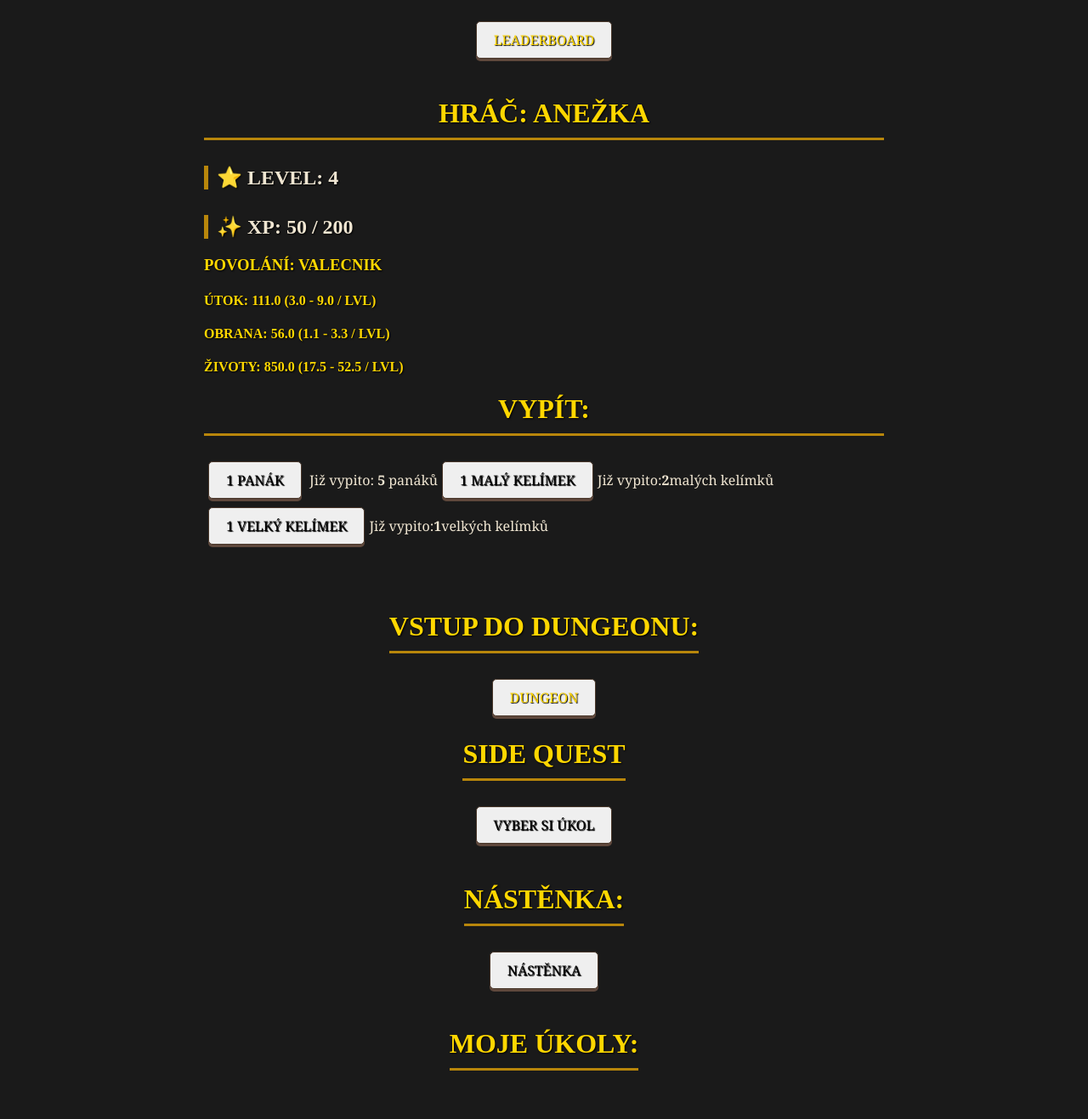
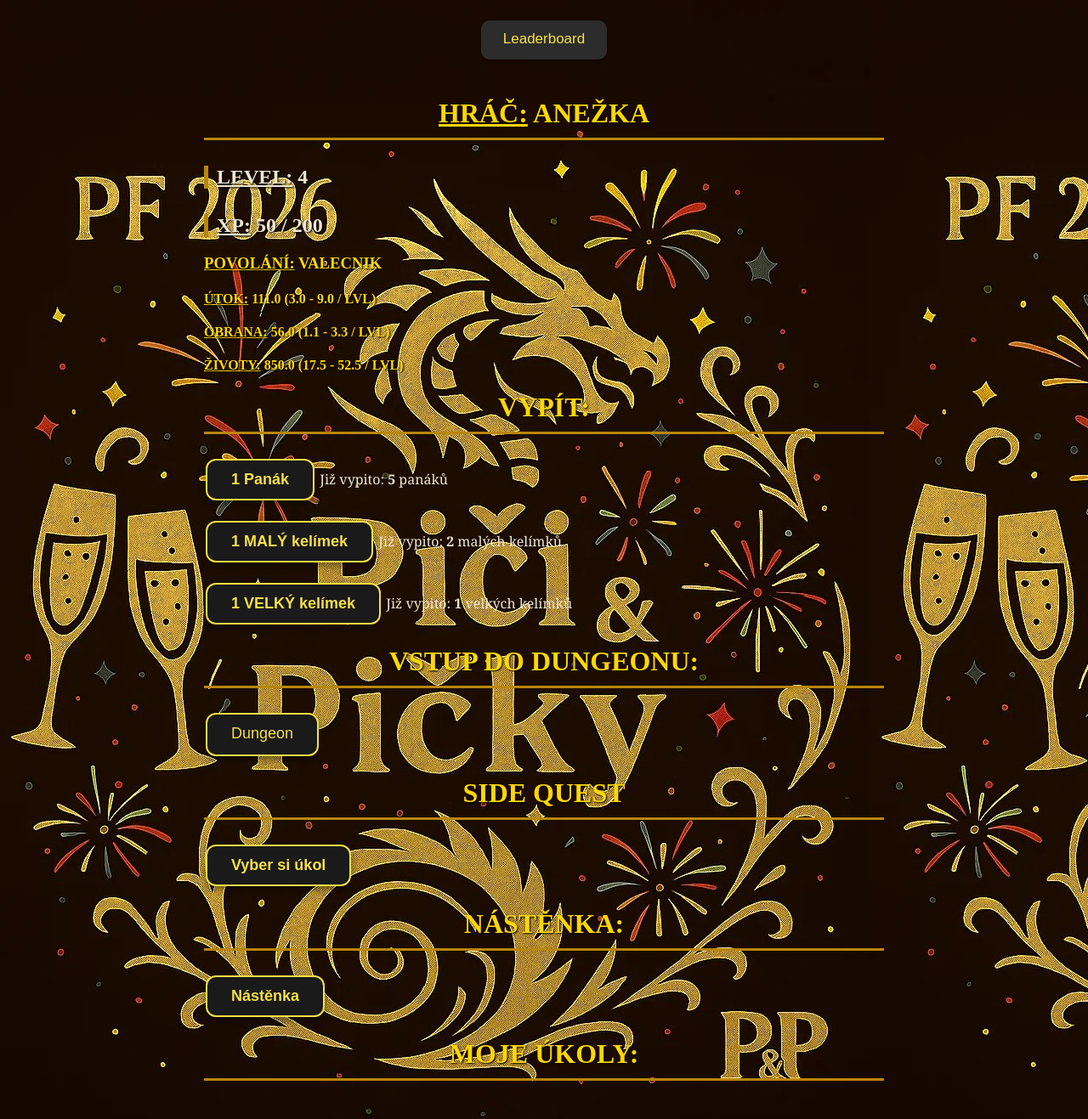
Before and after one commit to Tomas-Gallischek/PnP-Drinking-game, a Django app: page /player_info/247/ in a window 1280 px wide. Shown: the whole page at 85% size. Before the commit the page ends 1260 px from the top, so only its background shows below. Run offline with Django 5.2, Linux system fonts and the light colour scheme; data comes from the database, SQL or seed files in the repository; both versions use the stored data as it was after the commit; data that the repository does not hold is empty.

Commit message:
zkouška pozadi css

```diff
--- a/game/templates/game/player_info.html
+++ b/game/templates/game/player_info.html
@@ -1,59 +1,64 @@
 {% extends "base.html" %}
 {% load static %}
 
+{% block styly %}
+    <link rel="stylesheet" href="{% static 'game/player_info.css' %}">
+{% endblock styly %}
+
 {% block content %}
 <div class="container">
-        <h1>Hráč: <b>{{ one_player.name }}</b></h1>
+        <h1><u>Hráč:</u> <b>{{ one_player.name }}</b></h1>
 
-        <h2>Level: <b>{{ one_player.lvl }}</b></h2>
+        <h2><u>Level:</u> <b>{{ one_player.lvl }}</b></h2>
 
-        <h2>XP: <b>{{ one_player.xp }} / {{ one_player.xp_need }}</b></h2>
+        <h2><u>XP:</u> <b>{{ one_player.xp }} / {{ one_player.xp_need }}</b></h2>
 
-        <h3>Povolání: <b>{{ one_player.povolani }}</b></h3>
+        <h3><u>Povolání:</u> <b>{{ one_player.povolani }}</b></h3>
 
-        <h4>Útok: <b>{{ one_player.dmg_now }}</b> ({{ dmg_koef_min }} - {{ dmg_koef_max }} / lvl) </h4>
-        <h4>Obrana: <b>{{ one_player.armor_now }}</b> ({{ armor_koef_min }} - {{ armor_koef_max }} / lvl) </h4>
-        <h4>Životy: <b>{{ one_player.hp_now }}</b> ({{ hp_koef_min }} - {{ hp_koef_max }} / lvl) </h4>
+        <h4><u>Útok:</u> <b>{{ one_player.dmg_now }}</b> ({{ dmg_koef_min }} - {{ dmg_koef_max }} / lvl) </h4>
+        <h4><u>Obrana:</u> <b>{{ one_player.armor_now }}</b> ({{ armor_koef_min }} - {{ armor_koef_max }} / lvl) </h4>
+        <h4><u>Životy:</u> <b>{{ one_player.hp_now }}</b> ({{ hp_koef_min }} - {{ hp_koef_max }} / lvl) </h4>
 
 
     <h1>Vypít:</h1>
-    <form action="{% url 'drink' one_player.id %}" method="post">
-        {% csrf_token %}
-        <div class="main-action-section">
-        <button type="hidden" name="drink_type" value="panak">1 Panák</button>
+
+        <form action="{% url 'drink' one_player.id %}" method="post">
+            {% csrf_token %}
+
+
+        <button type="submit" name="drink_type" value="panak" class="button">1 Panák</button>
         Již vypito: <b>{{ one_player.panak }}</b> panáků
-        </div>
+
         <p></p>
 
 
-        <button type="hidden" name="drink_type" value="maly_kelimek">1 MALÝ kelímek</button>
+        <button type="submit" name="drink_type" value="maly_kelimek" class="button">1 MALÝ kelímek</button>
         Již vypito: <b>{{ one_player.maly_kelimek }}</b> malých kelímků
 
         <p></p>
 
-
-        <button type="hidden" name="drink_type" value="velky_kelimek">1 VELKÝ kelímek</button>
+        <button type="submit" name="drink_type" value="velky_kelimek" class="button">1 VELKÝ kelímek</button>
         Již vypito: <b>{{ one_player.velky_kelimek }}</b> velkých kelímků
-        </div>
 
         <p></p>
+
     </form>
 
     <h1>Vstup do dungeonu:</h1>
-    <button><a href="{% url 'dungeon' %}">Dungeon</a></button>
+    <button class="button"><a href="{% url 'dungeon' %}">Dungeon</a></button>
 
     <h1>Side quest</h1>
     <form action="{% url "sidequest" %}" method="post">
         {% csrf_token %}
-        <button type="submit">Vyber si úkol</button>
+        <button type="submit" class="button">Vyber si úkol</button>
         <input type="hidden", name="player_id" value="{{ one_player.id }}">
     </form>
 
     <h1>Nástěnka:</h1>
     <form action="{% url "nastenka" %}" method="post">
         {% csrf_token %}
-        <button type="submit">Nástěnka</button>
-        <input type="hidden", name="player_id" value="{{ one_player.id }}">
+        <button type="submit" class="button">Nástěnka</button>
+        <input type="hidden" name="player_id" value="{{ one_player.id }}">
     </form>
 
     <h1>Moje úkoly:</h1>
@@ -69,7 +74,7 @@
                 {% csrf_token %}
                 <input type="hidden" name="player_id" value="{{ one_player.id }}">
                 <input type="hidden" name="quest_id" value="{{ quest.id }}">
-                <button type="submit"
+                <button type="submit" class="button"
                         onclick="return confirm('Pro vzdání úkolu VYPÍJ PANÁKA :)');">
                     Vzdát úkol
                 </button>
--- a/pnp_game/urls.py
+++ b/pnp_game/urls.py
@@ -1,5 +1,7 @@
 from django.contrib import admin
 from django.urls import path, include
+from . import settings
+from django.conf.urls.static import static
 
 
 urlpatterns = [
@@ -9,3 +11,6 @@ urlpatterns = [
     path('fightapp/', include('fightapp.urls')),
 
 ]
+
+if settings.DEBUG:
+    urlpatterns += static(settings.MEDIA_URL, document_root=settings.MEDIA_ROOT)
--- a/static/app.css
+++ b/static/app.css
@@ -1,5 +1,6 @@
 body {
     background-color: #1a1a1a; /* Tmavě hnědé až černé pozadí */
+    background-image: url('media/pnp_logo.jpg');
     color: #f0e6d2; /* Světlá, starožitná barva textu */
     font-family: 'Georgia', serif; /* Fantasy / středověký font */
     margin: 0;
@@ -48,204 +49,127 @@ hr {
     box-shadow: 0 2px 2px -1px rgba(0, 0, 0, 0.5);
 }
 
-/* Informační panely pro STATY a KOEFICIENTY */
-.info-panel {
-    background-color: #2c211a; /* Tmavší, hnědý podklad */
-    border: 1px solid #4a382b;
-    border-radius: 5px;
-    padding: 15px;
-    margin-bottom: 15px;
-    box-shadow: 0 4px 6px rgba(0, 0, 0, 0.5);
+
+
+.button {
+    /* Základní vzhled */
+    background-color: #1a1a1a;
+    color: #f7e044; /* Mírně světlejší, jasnější žlutá */
+    border: 2px solid #f7e044; /* Jemný rámeček v barvě textu */
+    padding: 12px 28px; /* Větší odsazení */
+    font-size: 18px; /* Větší písmo */
+    font-weight: bold; /* Tučný text */
+    text-align: center;
+    text-decoration: none;
+    display: inline-block;
+    margin: 4px 2px;
+    cursor: pointer;
+    border-radius: 12px;
+
+    /* Vizuální vylepšení */
+    transition: all 0.3s ease; /* Plynulé přechody pro najetí a aktivní stav */
+    box-shadow: 0 4px 8px 0 rgba(0, 0, 0, 0.4); /* Jemný stín pro hloubku */
 }
 
-/* Styling pro jednotlivé řádky se staty (optional, pro lepší zarovnání) */
-.stat-line {
-    display: flex;
-    justify-content: space-between;
-    margin-bottom: 5px;
-    padding-bottom: 3px;
-    border-bottom: 1px dashed #3a2e24;
+/* Interaktivita: Stav při najetí myší (HOVER) */
+.button:hover {
+    background-color: #2c2c2c; /* Mírně světlejší pozadí při najetí */
+    color: #ffffff; /* Bílý text při najetí pro dramatický kontrast */
+    border-color: #ffffff;
+    box-shadow: 0 6px 12px 0 rgba(247, 224, 68, 0.3); /* Stín s nádechem žluté */
+    transform: translateY(-2px); /* Mírný posun nahoru pro "vyskočení" */
 }
 
-.stat-line strong {
-    color: #ffd700;
-}
-
-/* --- Tlačítka (Buttons) --- */
-
-/* Základní styl pro všechna tlačítka */
-button, select, a.button {
-    display: inline-block;
-    padding: 10px 20px;
-    margin: 5px;
-    font-family: 'Georgia', serif;
-    font-size: 1rem;
-    text-transform: uppercase;
-    text-decoration: none;
-    cursor: pointer;
-    border-radius: 5px;
-    transition: all 0.2s ease;
-    text-shadow: 1px 1px 1px #000000;
-    box-shadow: 0 3px 0 #5f483c; /* Tmavší hnědý stín pro 3D efekt */
-    border: 1px solid #4a382b;
-}
-
-/* Styl pro hlavní tlačítka (Dungeon, Side Quest, Nástěnka) */
-.main-button {
-    background-color: #8b6d5c; /* Hnědé dřevěné pozadí */
-    color: #f0e6d2;
-    border-bottom: 5px solid #5f483c;
-    width: 100%; /* Plná šířka */
-    box-sizing: border-box;
-}
-
-.main-button:hover {
-    background-color: #a0816f;
-    transform: translateY(-2px);
-    box-shadow: 0 5px 0 #5f483c;
-}
-
-.main-button:active {
-    transform: translateY(3px);
-    border-bottom: 0px solid transparent;
-    box-shadow: none;
-}
-
-/* Styl pro tlačítka pro pití (Panák, Kelímek) */
-.drink-button {
-    background-color: #ffd700; /* Světlejší zlatá */
-    color: #1a1a1a;
-    font-weight: bold;
-    border-bottom: 3px solid #b8860b;
-    box-shadow: 0 3px 0 #b8860b;
-    margin-right: 15px; /* Mezera mezi tlačítkem a textem */
-    min-width: 120px;
-}
-
-.drink-button:hover {
-    background-color: #ffeb99;
-    box-shadow: 0 5px 0 #b8860b;
-    transform: translateY(-2px);
-}
-
-.drink-button:active {
-    transform: translateY(3px);
-    border-bottom: 0px solid transparent;
-    box-shadow: none;
-}
-
-/* Styl pro tlačítko "Vzdát úkol" */
-.quest-abandon-button {
-    background-color: #cc0000; /* Tmavě červená pro nebezpečnou akci */
-    color: #f0e6d2;
-    border-bottom: 3px solid #990000;
-    box-shadow: 0 3px 0 #990000;
-}
-
-.quest-abandon-button:hover {
-    background-color: #ff3333;
-    box-shadow: 0 5px 0 #990000;
-    transform: translateY(-2px);
-}
-
-.quest-abandon-button:active {
-    transform: translateY(3px);
-    border-bottom: 0px solid transparent;
-    box-shadow: none;
-}
-
-/* Styl pro odkazy v rámci textu (např. jméno hráče) */
-a:not(.button) {
-    color: #ffd700;
-    text-decoration: none;
-    transition: color 0.2s;
-}
-
-a:not(.button):hover {
-    color: #ffeb99;
-    text-decoration: underline;
-}
-
-/* Formuláře pro lepší zarovnání */
-form {
-    margin-bottom: 20px;
-    display: flex;
-    align-items: center;
-    flex-wrap: wrap; /* Pro přizpůsobení na menších obrazovkách */
-}
-
-/* Oprava, aby se tlačítka "Vypít" chovala správně (z tvého HTML je zřejmé, že se nejedná o standardní `<button type="submit">`, ale o tlačítka v rámci formuláře s `drink_type` jako `name`) */
-/* POUŽIJEME ATRIBUTOVÝ SELEKTOR PRO PŘESNOU SHODU */
-form button[name="drink_type"] {
-
-    /* Odstraněno flex pro zarovnání tlačítko-text */
-    display: inline-block;
-    width: auto;
-}
-
-/* Styl pro sekci Moje úkoly */
-.quest-section {
-    background-color: #2c211a;
-    border: 2px solid #b8860b;
-    border-radius: 8px;
-    padding: 15px;
-    margin-top: 20px;
-    box-shadow: 0 0 10px rgba(184, 134, 11, 0.5); /* Zlatý glow */
-}
-
-.quest-section h3 {
-    color: #f0e6d2;
-    font-size: 1.2rem;
-    border-bottom: 1px solid #b8860b;
-    padding-bottom: 5px;
-    margin-top: 0;
-}
-
-.quest-section p {
-    margin: 5px 0;
-}
-
-.quest-section hr {
-    border-top: 1px dashed #b8860b;
-    margin: 10px 0;
-}
-
-/* Přidání ikony pro Level (jako vizuální prvek) */
-h2:first-of-type::before {
-    content: "⭐ "; /* Hvězda pro Level */
-    color: #ffd700;
-}
-
-/* Přidání ikony pro XP */
-h2:nth-of-type(2)::before {
-    content: "✨ "; /* Jiskra pro XP */
-    color: #b8860b;
-}
-
-/* Zajištění, že popisek pití je na stejném řádku jako tlačítko */
-form p {
-    display: contents; /* Zruší blokové chování <p> a umožní elementům uvnitř plynout */
-}
-
-/* Skrytí tagu <p> mezi tlačítky (z tvého kódu) */
-form > p {
-    display: none;
+/* Interaktivita: Stav při kliknutí (ACTIVE) */
+.button:active {
+    background-color: #f7e044; /* Změna na žlutou při kliknutí */
+    color: #1a1a1a; /* Černý text na žlutém pozadí */
+    box-shadow: 0 2px 4px 0 rgba(0, 0, 0, 0.5); /* Zmáčknutý stín */
+    transform: translateY(0); /* Návrat do původní pozice */
 }
 
 
-/* Styling pro sekci statů */
-.stats-section {
-    display: grid;
-    grid-template-columns: 1fr 1fr;
-    gap: 20px;
+.header-link {
+    /* Základní vzhled: Inverze */
+    background-color: #2c2c2c; /* Primární barva: Žlutá */
+    color: #1a1a1a; /* Textová barva: Tmavá */
+    border: 2px solid #2c2c2c; /* Zachování žlutého rámečku */
+
+    /* Geometrie zůstává podobná */
+    padding: 10px 24px; /* Mírně menší odsazení, aby se lépe vešel do hlavičky */
+    font-size: 17px;
+    font-weight: bold;
+    text-align: center;
+    text-decoration: none;
+    display: inline-block;
+    margin: 4px 2px;
+    cursor: pointer;
+    border-radius: 10px; /* Mírně menší zaoblení */
+
+    /* Vizuální vylepšení */
+    transition: all 0.3s ease;
+    box-shadow: 0 3px 6px 0 rgba(0, 0, 0, 0.3); /* Jemný stín */
 }
 
-.stats-section .info-panel {
-    grid-column: span 2; /* Full width pro hlavní staty */
+/* Interaktivita: Stav při najetí myší (HOVER) */
+.header-link:hover {
+    background-color: #2c2c2c; /* Trochu světlejší žlutá při najetí */
+    color: #1a1a1a; /* Zachování tmavého textu */
+    border-color: #2c2c2c;
+    box-shadow: 0 5px 10px 0 rgba(0, 0, 0, 0.4); /* Výraznější stín při najetí */
+    transform: translateY(-1px); /* Mírný posun, ale decentnější než u hlavního tlačítka */
 }
 
-/* Ujistíme se, že se zobrazení koeficientů nezalamuje zbytečně */
-.stat-line h4 {
-    display: inline;
-    margin: 0;
+/* Interaktivita: Stav při kliknutí (ACTIVE) */
+.header-link:active {
+    background-color: #e0cc40; /* Tmavší žlutá při kliknutí */
+    color: #1a1a1a;
+    box-shadow: 0 1px 3px 0 rgba(0, 0, 0, 0.6);
+    transform: translateY(0);
 }
+
+a {
+    /* Základní vzhled */
+    color: #f7e044; /* Standardní barva textu (Vaše akcentní žlutá) */
+    text-decoration: none; /* Odstranění výchozího podtržení */
+    font-weight: 500; /* Střední tučnost, pro lepší čitelnost */
+    position: relative; /* Nutné pro animovanou linku */
+    display: inline-block;
+    padding-bottom: 2px; /* Mírné odsazení pro linku */
+
+    /* Plynulost */
+    transition: color 0.3s ease; /* Plynulý přechod barvy textu */
+}
+
+/* Vytvoření animovaného podtržení pomocí pseudo-elementu */
+a::after {
+    content: '';
+    position: absolute;
+    width: 100%; /* Linka bude mít stejnou šířku jako text */
+    height: 2px;
+    bottom: 0;
+    left: 0;
+    background-color: #f7e044; /* Barva linky */
+
+    /* Skrytí linky na začátku */
+    transform: scaleX(0); /* Zmenšení na nulovou šířku */
+    transform-origin: bottom right;
+
+    /* Plynulý přechod pro zobrazení */
+    transition: transform 0.3s ease-out;
+}
+
+/* Stav při najetí myší (HOVER) */
+a:hover {
+    color: #ffffff; /* Text zjasní na bílou při najetí */
+}
+
+a:hover::after {
+    transform: scaleX(1); /* Zobrazení linky */
+    transform-origin: bottom left;
+}
+
+/* Stav pro navštívené odkazy (VOLITELNÉ) */
+a:visited {
+    color: #d1b82f; /* Trochu tmavší/decentnější žlutá pro navštívené odkazy */
+}
--- a/templates/base.html
+++ b/templates/base.html
@@ -7,12 +7,14 @@
     <meta name="viewport" content="width=device-width, initial-scale=1.0">
     <title>{% block title %}{% endblock title %}</title>
     <link rel="stylesheet" href="{% static "app.css" %}">
+    {% block styly %}
 
+    {% endblock styly %}
 
 </head>
 <body>
     <header>
-        <button><a href="{% url 'leaderboard' %}">Leaderboard</a></button>
+        <button class="header-link"><a href="{% url 'leaderboard' %}">Leaderboard</a></button>
     </header>
 
 
```
Also changed, not shown: game/static/game/player_info.css (deleted, +0 -251 lines), pnp_game/settings.py (+8 -12 lines), db.sqlite3, media/pnp_logo.jpg (added), media/pnp_logo.webp (added).
